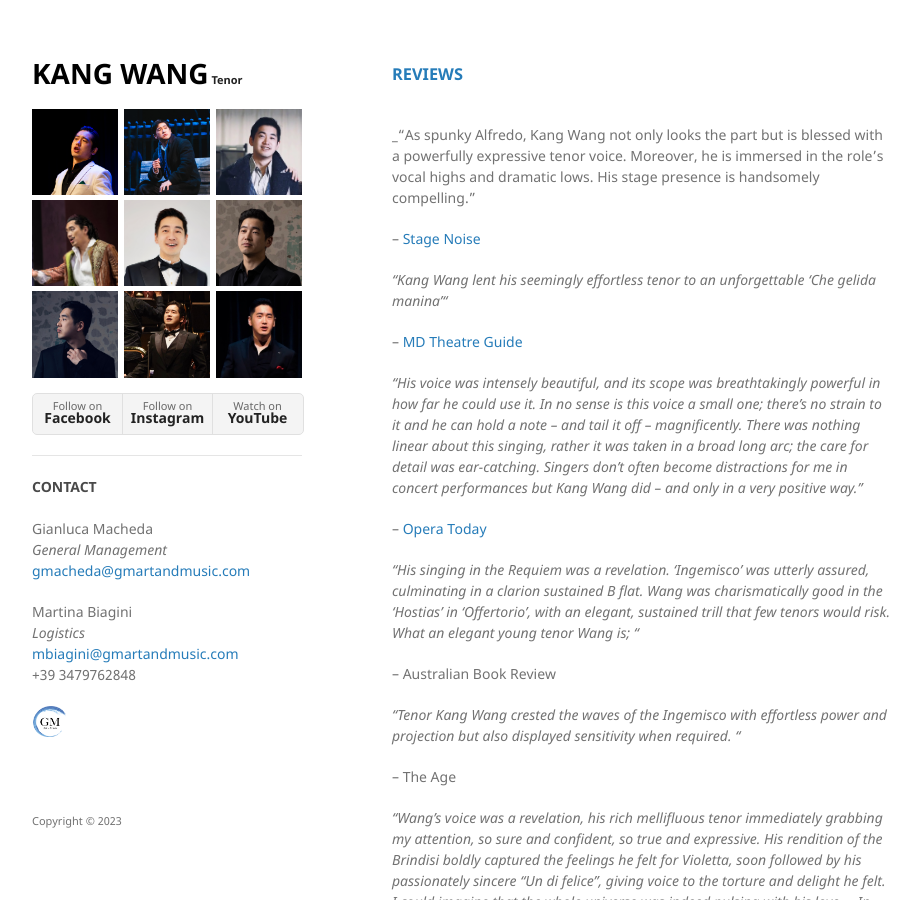
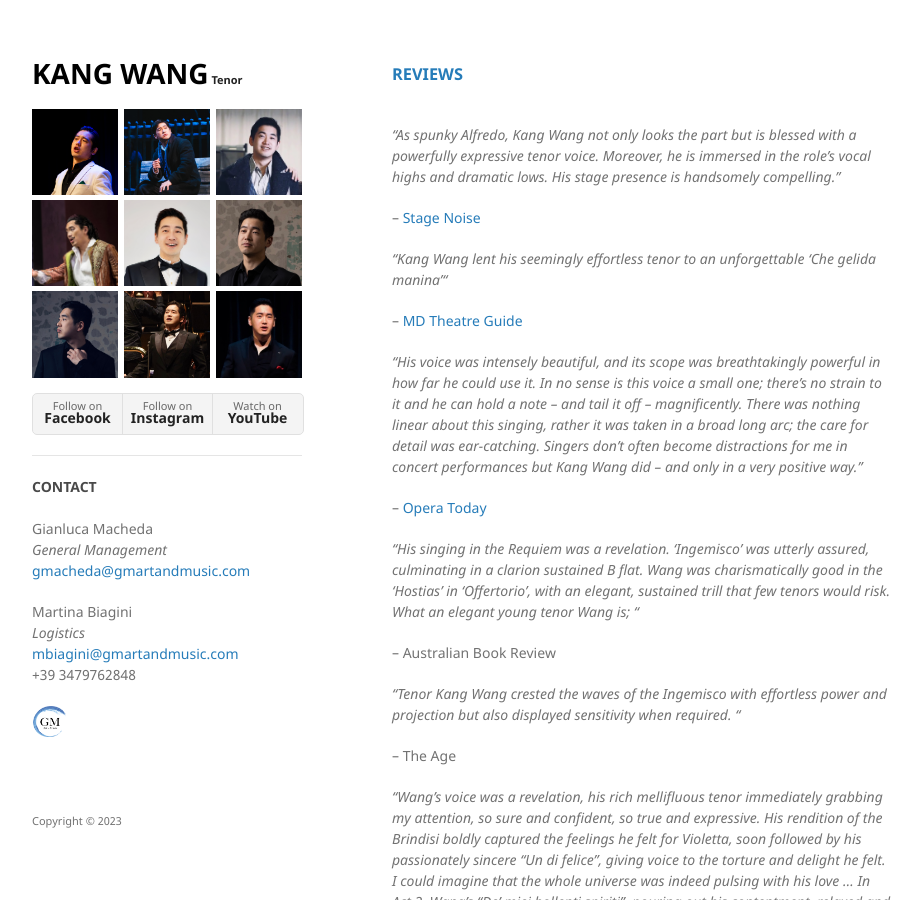
Before and after one commit to kwopera/kwt, a Jekyll site: the page built from reviews.md, in a window 1280 px wide and 900 px high. Shown: the whole window, without its empty margins (178-1100 px from the left). Built offline with Jekyll 4.4.1, drawn with Linux system fonts in a browser that asks for light colours; our own code applies the rules of GitHub Pages for plain Markdown files.

```diff
--- a/reviews.md
+++ b/reviews.md
@@ -1,7 +1,7 @@
 <h3 id="reviews"><a href="{{ "/reviews.html" | absolute_url }}#reviews">REVIEWS</a></h3>
 <br/>
 
-\_"As spunky Alfredo, Kang Wang not only looks the part but is blessed with a powerfully expressive tenor voice. Moreover, he is immersed in the role’s vocal highs and dramatic lows. His stage presence is handsomely compelling."
+_"As spunky Alfredo, Kang Wang not only looks the part but is blessed with a powerfully expressive tenor voice. Moreover, he is immersed in the role’s vocal highs and dramatic lows. His stage presence is handsomely compelling."_
 
 -- <a href ="http://www.stagenoise.com/review/2024/la-traviata" target="_blank">Stage Noise</a>
 
```
